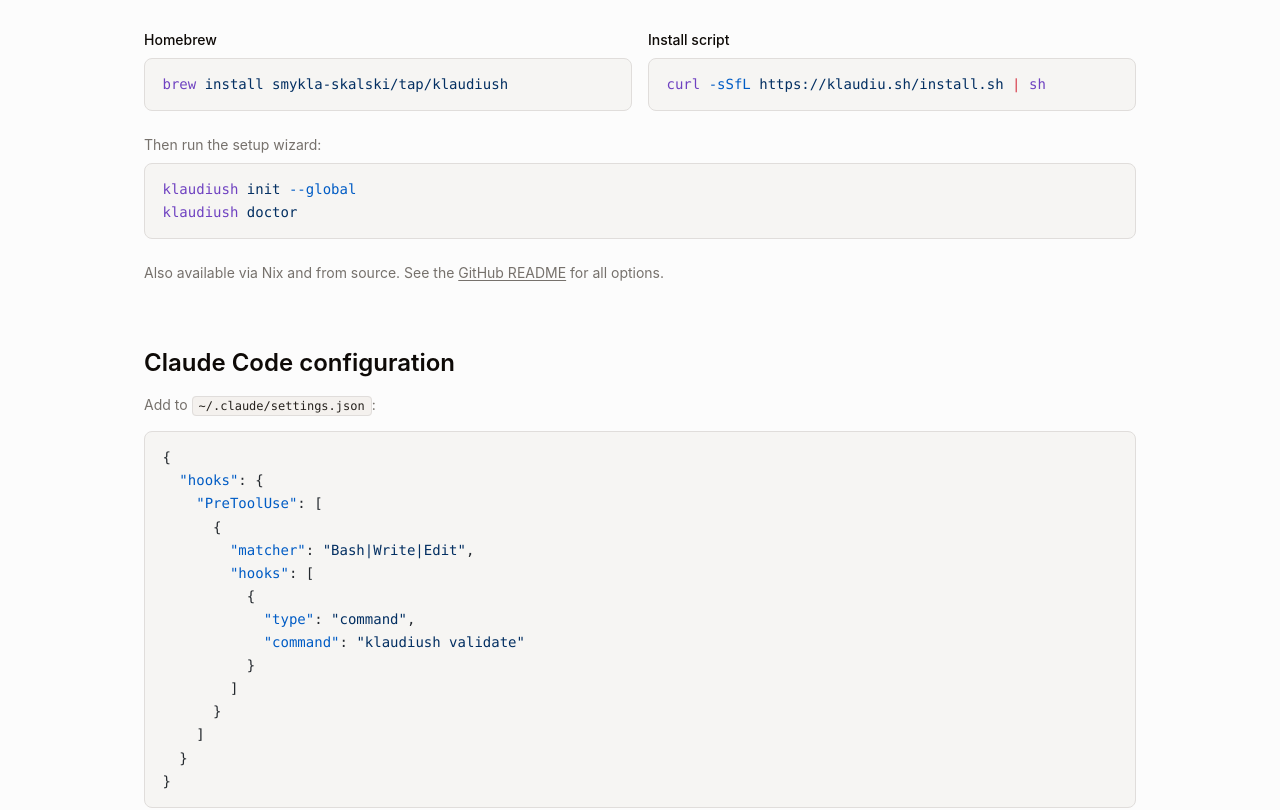
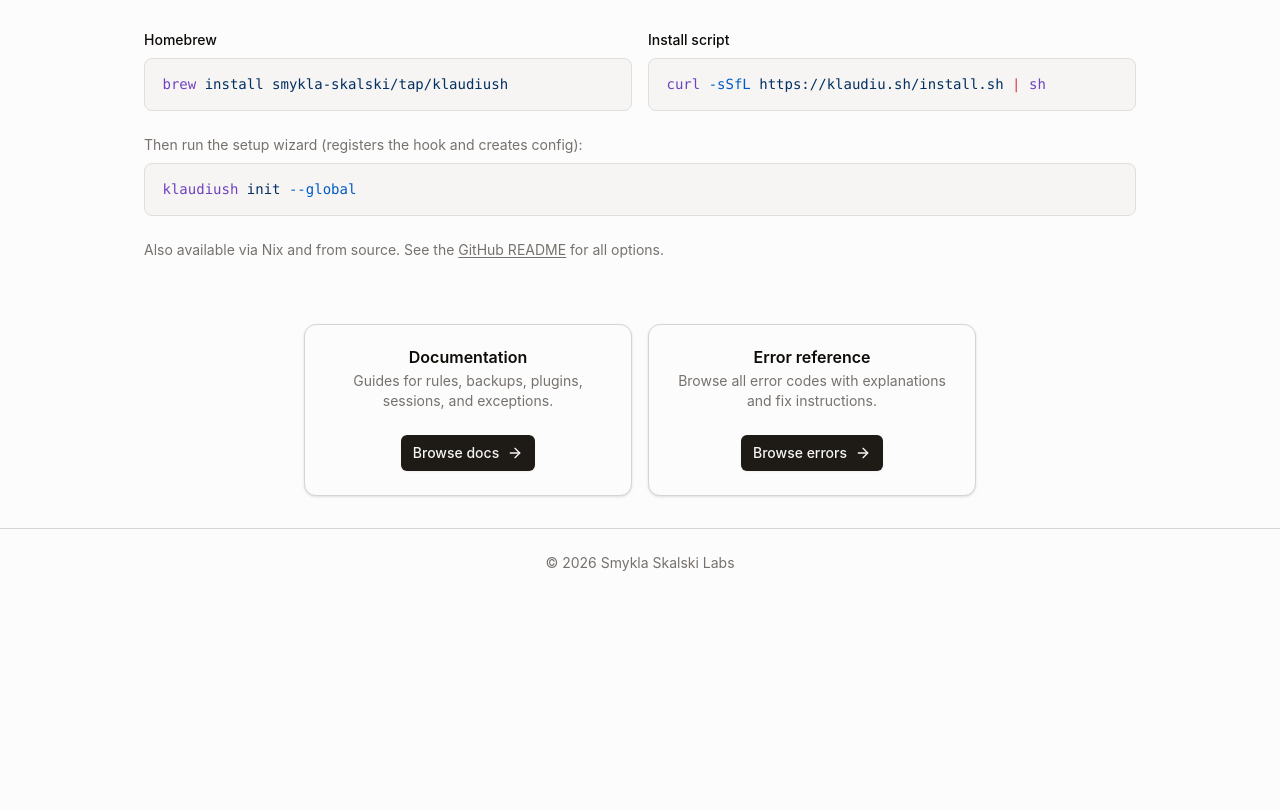
Before and after one commit to smykla-labs/klaudiu.sh, a SvelteKit app: page / in a window 1280 px wide. Shown: the part 963-1773 px from the top of the page. After the commit the page ends 1560 px from the top, so only its background shows below. Built offline with nearby package versions, Linux system fonts and the light colour scheme.

Commit message:
fix(site): use init wizard for hook setup
Signed-off-by: Bart Smykla <bartek@smykla.com>

```diff
--- a/src/routes/+page.server.ts
+++ b/src/routes/+page.server.ts
@@ -5,32 +5,14 @@
 
 const curlSnippet = `curl -sSfL https://klaudiu.sh/install.sh | sh`;
 
-const setupSnippet = `klaudiush init --global
-klaudiush doctor`;
-
-const configSnippet = `{
-  "hooks": {
-    "PreToolUse": [
-      {
-        "matcher": "Bash|Write|Edit",
-        "hooks": [
-          {
-            "type": "command",
-            "command": "klaudiush validate"
-          }
-        ]
-      }
-    ]
-  }
-}`;
+const setupSnippet = `klaudiush init --global`;
 
 export const load: PageServerLoad = async () => {
-	const [brewHtml, curlHtml, setupHtml, configHtml] = await Promise.all([
+	const [brewHtml, curlHtml, setupHtml] = await Promise.all([
 		highlightCode(brewSnippet, 'bash'),
 		highlightCode(curlSnippet, 'bash'),
-		highlightCode(setupSnippet, 'bash'),
-		highlightCode(configSnippet, 'json')
+		highlightCode(setupSnippet, 'bash')
 	]);
 
-	return { brewHtml, curlHtml, setupHtml, configHtml };
+	return { brewHtml, curlHtml, setupHtml };
 };
--- a/src/routes/+page.svelte
+++ b/src/routes/+page.svelte
@@ -161,7 +161,7 @@
 			</div>
 		</div>
 		<div class="space-y-2">
-			<p class="text-sm text-muted-foreground">Then run the setup wizard:</p>
+			<p class="text-sm text-muted-foreground">Then run the setup wizard (registers the hook and creates config):</p>
 			<div class="shiki-block group relative">
 				<!-- eslint-disable-next-line svelte/no-at-html-tags -- server-highlighted code -->
 				{@html data.setupHtml}
@@ -176,21 +176,6 @@
 				class="underline underline-offset-2 hover:text-foreground">GitHub README</a
 			> for all options.
 		</p>
-	</section>
-
-	<section class="space-y-4">
-		<h2 class="text-2xl font-semibold">Claude Code configuration</h2>
-		<p class="text-sm text-muted-foreground">
-			Add to <code
-				class="rounded border border-[oklch(0.9_0.005_67)] bg-[oklch(0.96_0.005_67)] px-1.5 py-0.5 font-mono text-xs text-[oklch(0.25_0.01_67)]"
-				>~/.claude/settings.json</code
-			>:
-		</p>
-		<div class="shiki-block group relative">
-			<!-- eslint-disable-next-line svelte/no-at-html-tags -- server-highlighted code -->
-			{@html data.configHtml}
-			<CopyButton />
-		</div>
 	</section>
 
 	<section class="flex justify-center">
```
